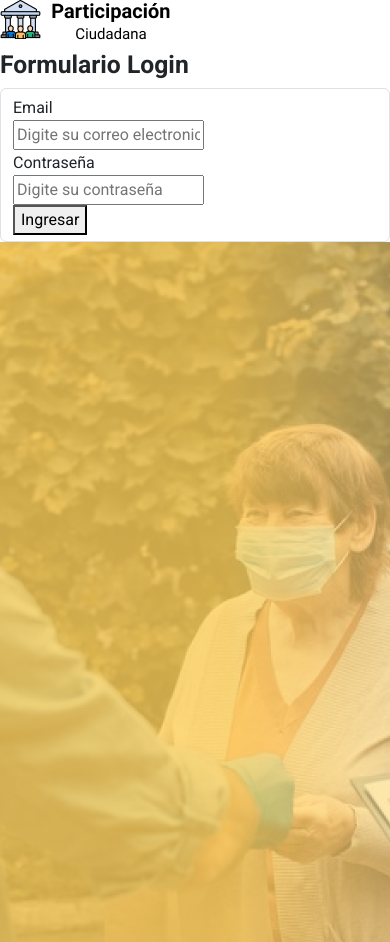
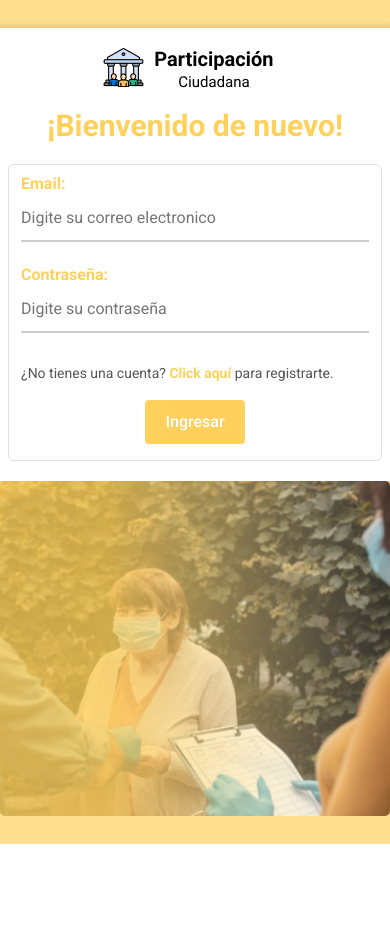
Before and after one commit to vchincapie0/retosena, a Flask app: page /login in a window 390 px wide; the page is wider, and only the part inside the window is pictured. After the commit the page ends 844 px from the top of that part, so only its background shows below. Run offline with Flask 3, Linux system fonts and the light colour scheme; some libraries are stand-ins or nearby versions.

Commit message:
Estilos Login listo!

```diff
--- a/static/css/login.css
+++ b/static/css/login.css
@@ -19,3 +19,118 @@ p,a,button,label,input{
     --fontS-subtitulos: 22px;
     --fontS-parra: 16px;
 }
+
+/* Estilos generales */
+body {
+    background-color: #ffd15caf;
+    margin: 0;
+    padding: 0;
+}
+
+main {
+    display: flex;
+    justify-content: center;
+    align-items: center;
+    height: 100vh;
+}
+
+/* Contenedor del formulario */
+.col-lg-5 {
+    background-color: #fff;
+    box-shadow: 0 0 10px rgba(0, 0, 0, 0.2);
+    padding: 20px;
+    border-radius: 5px;
+    text-align: center;
+}
+
+/* Estilos del formulario */
+form {
+    text-align: left;
+}
+
+label {
+    font-weight: bold;
+    color: var(--primary-color);
+}
+
+/* Estilos de los input con línea inferior */
+input[type="email"],
+input[type="password"] {
+    width: 100%;
+    padding: 10px 0;
+    margin-bottom: 20px;
+    border: none;
+    border-bottom: 2px solid #ccc;
+    font-size: 16px;
+    outline: none;
+    transition: border-color 0.3s ease;
+}
+
+/* Cambio de estilo al hacer clic (:focus) */
+input[type="email"]:focus,
+input[type="password"]:focus {
+    border-bottom: 2px solid var(--primary-color);
+}
+
+button[type="submit"] {
+    display: block;
+    margin: 10px auto;
+    background-color: var(--primary-color);
+    color: #fff;
+    font-weight: 500;
+    padding: 10px 20px;
+    border: none;
+    border-radius: 4px;
+    font-size: 16px;
+    cursor: pointer;
+}
+
+button[type="submit"]:hover {
+    background-color: #f6b920;
+    color: #fff;
+}
+
+/* Estilos de imágenes y logotipos */
+img {
+    border-radius: 5px;
+    max-width: 100%;
+}
+
+/* Estilos de mensajes de validación */
+p {
+    color: var(--secondary-color);
+    margin-top: 10px;
+}
+
+
+h2 {
+    font-size: 30px;
+    margin-top: 10px;
+    margin-bottom: 20px;
+    color:var(--primary-color);
+}
+
+/* Estilos para el mensaje "¿No tienes una cuenta? Click aquí para registrarte." */
+p.msj {
+    font-size: 14px;
+    color: #555;
+    text-align: left;
+
+}
+
+p.msj a {
+    color: var(--primary-color);
+    text-decoration: none;
+    font-weight: bold;
+}
+
+p.msj a:hover {
+    text-decoration: underline;
+}
+
+/* Responsive Styles */
+@media (max-width: 768px) {
+    .col-lg-5 {
+        width: 100%;
+    }
+}
--- a/templates/login.html
+++ b/templates/login.html
@@ -14,22 +14,23 @@
         <section>
             <div class="row">
                 <div class="col-lg-5">
-                    <img src="{{url_for('static', filename='img/Logo.png')}}" alt="Logo">
-                    <h2>Formulario Login</h2>
+                    <img src="{{url_for('static', filename='img/Logo.png')}}" alt="Logo" id="Logo">
+                    <h2>¡Bienvenido de nuevo!</h2>
                     <form class="form-control" action="login" method="post">
-                        <label for="email">Email</label>
+                        <label for="email">Email:</label>
                         <br>
                         <input type="email" id="email" name="email" placeholder="Digite su correo electronico" required>
                         <br>
-                        <label for="password">Contraseña</label>
+                        <label for="password">Contraseña:</label>
                         <br>
                         <input type="password" id="contraseña" name="contrasenia"placeholder="Digite su contraseña" minlength="6" maxlength="10" required>
                         <br>
+                        <p class="msj">¿No tienes una cuenta? <a href="registro">Click aquí</a> para registrarte.</p>
                         <button type="submit">Ingresar</button>
                     </form>
                 </div>
                 <div class="col-lg-7">
-                    <img src="{{url_for('static', filename='img/Img.png')}}" alt="">
+                    <img src="{{url_for('static', filename='img/Img.png')}}" alt="ImgBg" id="ImgBg">
                 </div>
                 <!--Estos son los mensajes de validacion, despues los puedes poner dentro el formulario-->
                 {%with messages=get_flashed_messages()%}
```
